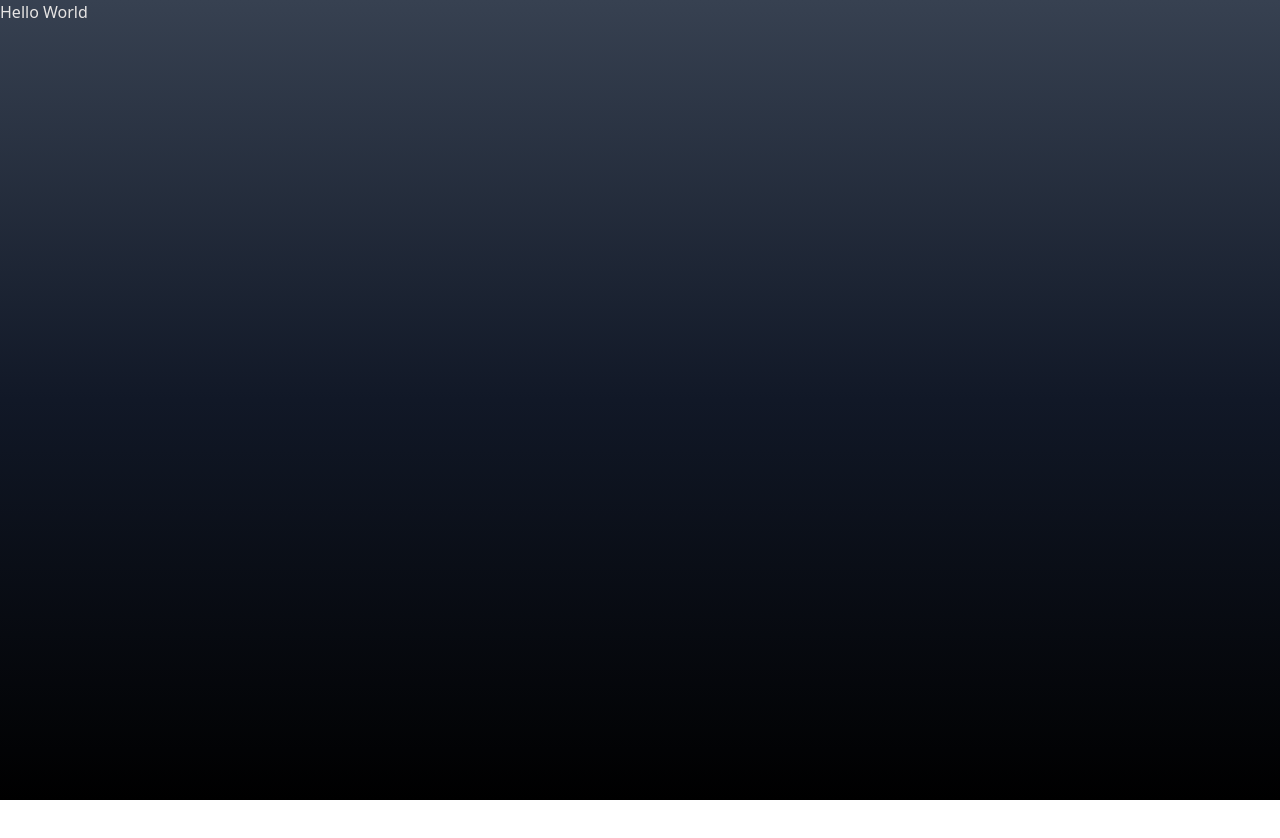
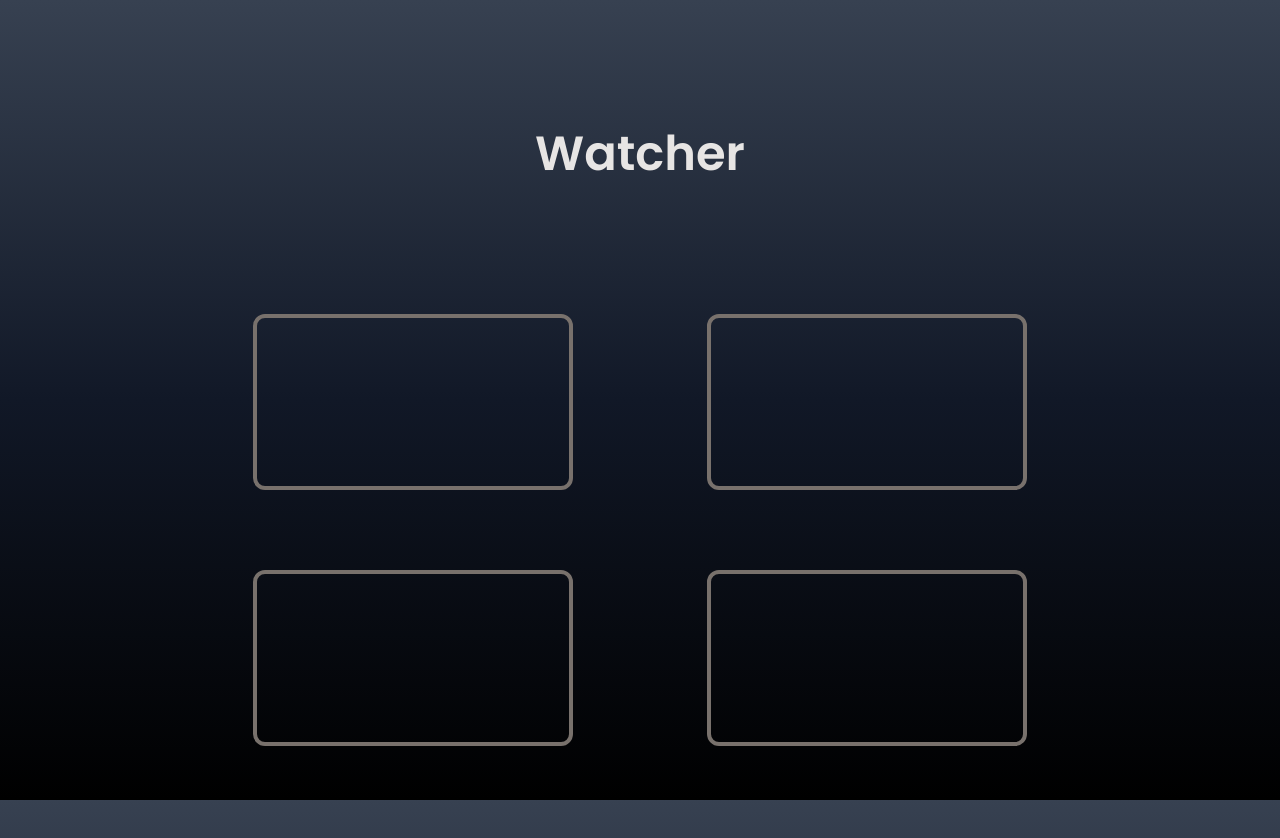
Before and after one commit to theketan26/watchem, a Next.js app: page / in a window 1280 px wide. Shown: the top 838 px of the page. Before the commit the page ends 800 px from the top, so only its background shows below. Built offline with nearby package versions, Linux system fonts and the light colour scheme.

Commit message:
Page designed

```diff
--- a/src/app/globals.css
+++ b/src/app/globals.css
@@ -1,3 +1,4 @@
 @tailwind base;
 @tailwind components;
 @tailwind utilities;
+@import url('https://fonts.googleapis.com/css2?family=Poppins:wght@400;600&display=swap');
--- a/src/app/page.tsx
+++ b/src/app/page.tsx
@@ -1,7 +1,37 @@
+import View from "@/components/view"
+
+
+import { Poppins } from "next/font/google";
+
+
+const poppins = Poppins({
+	subsets: ['latin'],
+	variable: '--font-inter',
+	weight: '600'
+})
+
+
 export default function Home() {
 	return (
-		<main className="">
-			Hello World
+		<main className = "flex flex-col">
+			<div className = "mt-32 text-5xl self-center">
+				<span className = { poppins.className }>Watcher</span>
+			</div>
+
+			<div className = "w-3/4 my-14 py-10 self-center flex justify-evenly flex-wrap">
+				<div className = "w-1/3 my-10 mx-10">
+					<View />
+				</div>
+				<div className = "w-1/3 my-10 mx-10">
+					<View />
+				</div>
+				<div className = "w-1/3 my-10 mx-10">
+					<View />
+				</div>
+				<div className = "w-1/3 my-10 mx-10">
+					<View />
+				</div>
+			</div>
 		</main>
 	)
 }
--- a/src/components/view.tsx
+++ b/src/components/view.tsx
@@ -0,0 +1,15 @@
+"use client";
+
+
+export default function View(props) {
+    return (
+        <div className = 'h-44 border-4 rounded-xl border-stone-500'>
+            <div>
+                <img
+
+                />
+            </div>
+            <div></div>
+        </div>
+    )
+}
--- a/tailwind.config.ts
+++ b/tailwind.config.ts
@@ -1,4 +1,5 @@
 import type { Config } from 'tailwindcss'
+
 
 const config: Config = {
 	content: [
@@ -7,14 +8,10 @@ const config: Config = {
 		'./src/app/**/*.{js,ts,jsx,tsx,mdx}',
 	],
 	theme: {
-    extend: {
-      backgroundImage: {
-        'gradient-radial': 'radial-gradient(var(--tw-gradient-stops))',
-        'gradient-conic':
-          'conic-gradient(from 180deg at 50% 50%, var(--tw-gradient-stops))',
-      },
-    },
+		extend: {},
 	},
 	plugins: [],
 }
+
+
 export default config
```
Also changed, not shown: public/images/friends.jpg (added). Lines whose indentation alone changed are shown as unchanged.
